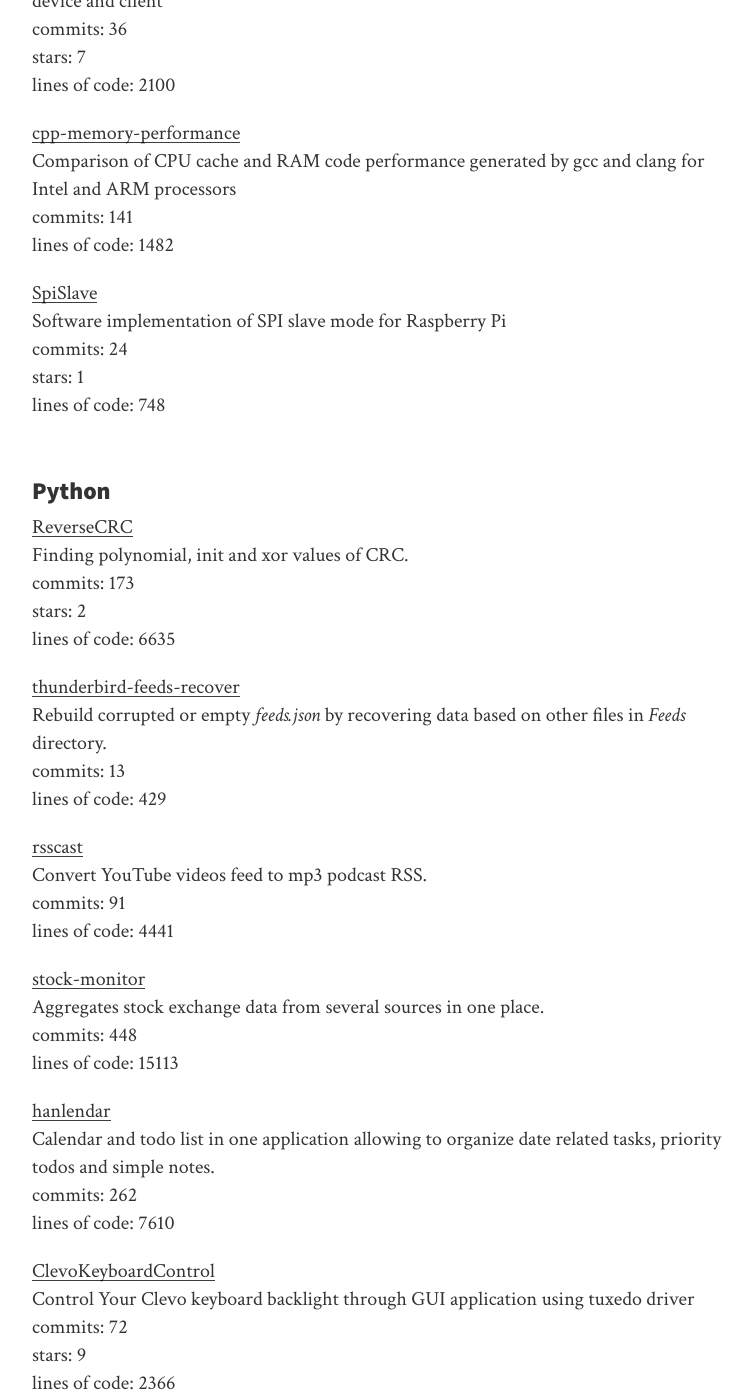
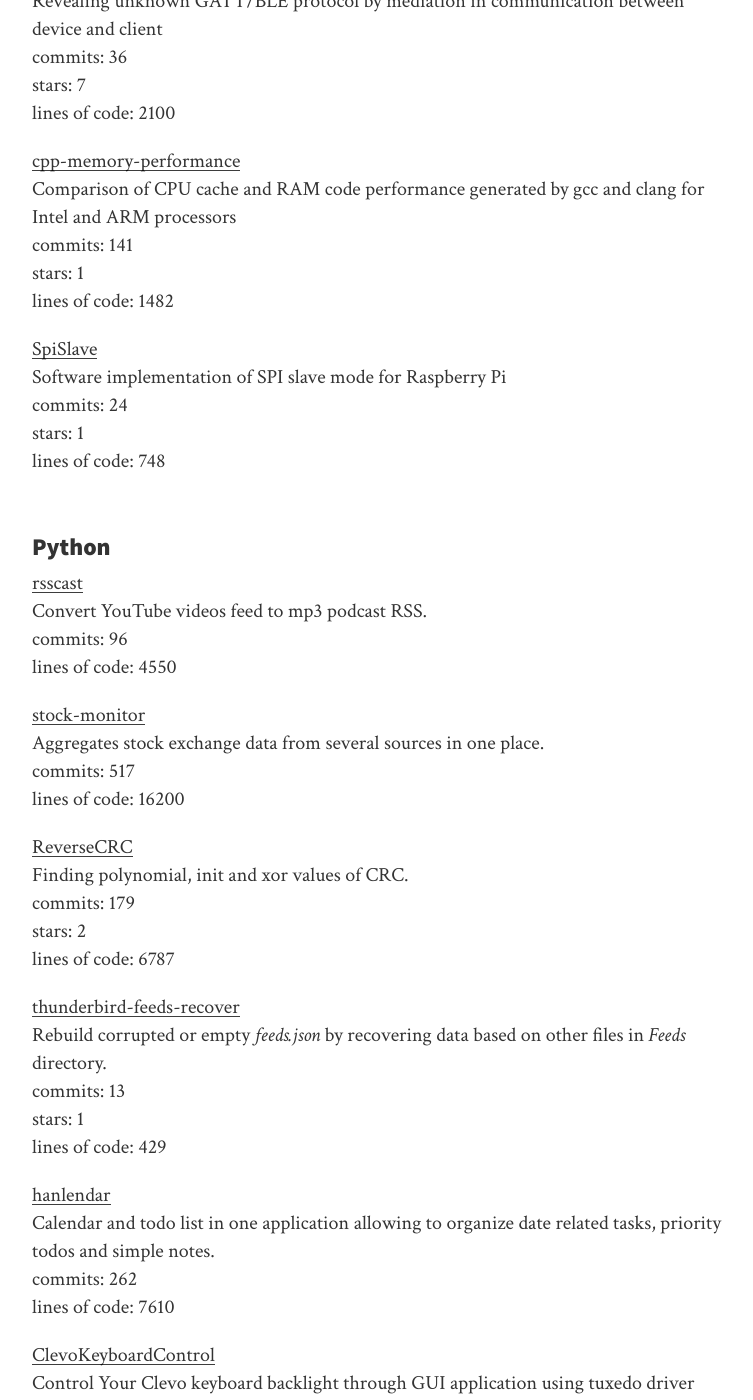
Before and after one commit to anetczuk/anetczuk.github.io, a Jekyll site: the page built from docs/repos.md, in a window 1280 px wide and 1400 px high, scrolled down 2417 px. Shown: the whole window, without its empty margins (258-1011 px from the left). Built offline with Jekyll 4.4.1, drawn with Linux system fonts in a browser that asks for light colours; nearby versions of some CDN libraries; some of the changed text lies outside the part shown.

Commit message:
Update content

```diff
--- a/docs/repos.md
+++ b/docs/repos.md
@@ -43,6 +43,7 @@
 [cpp-memory-performance](https://github.com/anetczuk/cpp-memory-performance)<br/>
 Comparison of CPU cache and RAM code performance generated by gcc and clang for Intel and ARM processors<br/>
 commits: 141<br/>
+stars: 1<br/>
 lines of code: 1482
 
 [image-drawer-2d](https://github.com/anetczuk/image-drawer-2d)<br/>
@@ -76,9 +77,9 @@
 
 [ReverseCRC](https://github.com/anetczuk/ReverseCRC)<br/>
 Finding polynomial, init and xor values of CRC.<br/>
-commits: 173<br/>
+commits: 179<br/>
 stars: 2<br/>
-lines of code: 6635
+lines of code: 6787
 
 [BluetoothGattMitm](https://github.com/anetczuk/BluetoothGattMitm)<br/>
 Revealing unknown GATT/BLE protocol by mediation in communication between device and client<br/>
@@ -89,6 +90,7 @@
 [cpp-memory-performance](https://github.com/anetczuk/cpp-memory-performance)<br/>
 Comparison of CPU cache and RAM code performance generated by gcc and clang for Intel and ARM processors<br/>
 commits: 141<br/>
+stars: 1<br/>
 lines of code: 1482
 
 [SpiSlave](https://github.com/anetczuk/SpiSlave)<br/>
@@ -99,26 +101,27 @@
 
 ### <a name="cat_python"></a> Python
 
+[rsscast](https://github.com/anetczuk/rsscast)<br/>
+Convert YouTube videos feed to mp3 podcast RSS.<br/>
+commits: 96<br/>
+lines of code: 4550
+
+[stock-monitor](https://github.com/anetczuk/stock-monitor)<br/>
+Aggregates stock exchange data from several sources in one place.<br/>
+commits: 517<br/>
+lines of code: 16200
+
 [ReverseCRC](https://github.com/anetczuk/ReverseCRC)<br/>
 Finding polynomial, init and xor values of CRC.<br/>
-commits: 173<br/>
+commits: 179<br/>
 stars: 2<br/>
-lines of code: 6635
+lines of code: 6787
 
 [thunderbird-feeds-recover](https://github.com/anetczuk/thunderbird-feeds-recover)<br/>
 Rebuild corrupted or empty *feeds.json* by recovering data based on other files in *Feeds* directory.<br/>
 commits: 13<br/>
+stars: 1<br/>
 lines of code: 429
-
-[rsscast](https://github.com/anetczuk/rsscast)<br/>
-Convert YouTube videos feed to mp3 podcast RSS.<br/>
-commits: 91<br/>
-lines of code: 4441
-
-[stock-monitor](https://github.com/anetczuk/stock-monitor)<br/>
-Aggregates stock exchange data from several sources in one place.<br/>
-commits: 448<br/>
-lines of code: 15113
 
 [hanlendar](https://github.com/anetczuk/hanlendar)<br/>
 Calendar and todo list in one application allowing to organize date related tasks, priority todos and simple notes.<br/>
@@ -249,13 +252,13 @@
 
 [rsscast](https://github.com/anetczuk/rsscast)<br/>
 Convert YouTube videos feed to mp3 podcast RSS.<br/>
-commits: 91<br/>
-lines of code: 4441
+commits: 96<br/>
+lines of code: 4550
 
 [stock-monitor](https://github.com/anetczuk/stock-monitor)<br/>
 Aggregates stock exchange data from several sources in one place.<br/>
-commits: 448<br/>
-lines of code: 15113
+commits: 517<br/>
+lines of code: 16200
 
 [hanlendar](https://github.com/anetczuk/hanlendar)<br/>
 Calendar and todo list in one application allowing to organize date related tasks, priority todos and simple notes.<br/>
@@ -329,40 +332,40 @@
 </tr> </thead>
 <tbody>
 <tr>
-        <td><a href="https://github.com/anetczuk/anetczuk.github.io">anetczuk.github.io</a></td>
-        <td>2018-06-13 18:26:01</td> <td>2022-02-06 01:03:09</td> <td style="text-align:center">34</td>
+        <td><a href="https://github.com/anetczuk/rsscast">rsscast</a></td>
+        <td>2021-02-07 20:00:00</td> <td>2022-03-29 18:00:19</td> <td style="text-align:center">96</td>
         <td style="text-align:center"></td>
-        <td style="text-align:center">4540</td>
+        <td style="text-align:center">4550</td>
+</tr>
+<tr>
+        <td><a href="https://github.com/anetczuk/stock-monitor">stock-monitor</a></td>
+        <td>2020-10-13 22:38:09</td> <td>2022-03-24 20:29:31</td> <td style="text-align:center">517</td>
+        <td style="text-align:center"></td>
+        <td style="text-align:center">16200</td>
 </tr>
 <tr>
         <td><a href="https://github.com/anetczuk/ReverseCRC">ReverseCRC</a></td>
-        <td>2017-12-25 20:54:15</td> <td>2022-02-05 23:28:00</td> <td style="text-align:center">173</td>
+        <td>2017-12-25 20:54:15</td> <td>2022-02-08 23:02:56</td> <td style="text-align:center">179</td>
         <td style="text-align:center">2</td>
-        <td style="text-align:center">6635</td>
+        <td style="text-align:center">6787</td>
+</tr>
+<tr>
+        <td><a href="https://github.com/anetczuk/anetczuk.github.io">anetczuk.github.io</a></td>
+        <td>2018-06-13 18:26:01</td> <td>2022-02-08 21:20:58</td> <td style="text-align:center">38</td>
+        <td style="text-align:center"></td>
+        <td style="text-align:center">4696</td>
 </tr>
 <tr>
         <td><a href="https://github.com/anetczuk/thunderbird-feeds-recover">thunderbird-feeds-recover</a></td>
         <td>2022-01-23 18:40:07</td> <td>2022-01-23 19:30:21</td> <td style="text-align:center">13</td>
-        <td style="text-align:center"></td>
+        <td style="text-align:center">1</td>
         <td style="text-align:center">429</td>
-</tr>
-<tr>
-        <td><a href="https://github.com/anetczuk/rsscast">rsscast</a></td>
-        <td>2021-02-07 20:00:00</td> <td>2022-01-22 08:52:31</td> <td style="text-align:center">91</td>
-        <td style="text-align:center"></td>
-        <td style="text-align:center">4441</td>
 </tr>
 <tr>
         <td><a href="https://github.com/anetczuk/dk-mage">dk-mage</a></td>
         <td>2021-07-21 23:10:54</td> <td>2022-01-06 22:08:12</td> <td style="text-align:center">477</td>
         <td style="text-align:center">1</td>
         <td style="text-align:center">16132</td>
-</tr>
-<tr>
-        <td><a href="https://github.com/anetczuk/stock-monitor">stock-monitor</a></td>
-        <td>2020-10-13 22:38:09</td> <td>2022-01-05 00:02:40</td> <td style="text-align:center">448</td>
-        <td style="text-align:center"></td>
-        <td style="text-align:center">15113</td>
 </tr>
 <tr>
         <td><a href="https://github.com/anetczuk/hanlendar">hanlendar</a></td>
@@ -385,7 +388,7 @@
 <tr>
         <td><a href="https://github.com/anetczuk/LinakDeskApp">LinakDeskApp</a></td>
         <td>2018-09-10 22:43:05</td> <td>2021-11-08 00:23:53</td> <td style="text-align:center">235</td>
-        <td style="text-align:center">109</td>
+        <td style="text-align:center">119</td>
         <td style="text-align:center">5184</td>
 </tr>
 <tr>
@@ -421,7 +424,7 @@
 <tr>
         <td><a href="https://github.com/anetczuk/linak_bt_desk">linak_bt_desk</a></td>
         <td>2018-07-27 21:52:13</td> <td>2020-05-31 21:14:36</td> <td style="text-align:center">56</td>
-        <td style="text-align:center">12</td>
+        <td style="text-align:center">13</td>
         <td style="text-align:center"></td>
 </tr>
 <tr>
@@ -439,7 +442,7 @@
 <tr>
         <td><a href="https://github.com/anetczuk/cpp-memory-performance">cpp-memory-performance</a></td>
         <td>2019-11-14 22:58:00</td> <td>2020-01-16 23:30:04</td> <td style="text-align:center">141</td>
-        <td style="text-align:center"></td>
+        <td style="text-align:center">1</td>
         <td style="text-align:center">1482</td>
 </tr>
 <tr>
@@ -470,7 +473,7 @@
         <td><a href="https://github.com/anetczuk/thunderbird-webmail">thunderbird-webmail</a></td>
         <td>2018-12-23 23:13:11</td> <td>2018-12-29 21:50:44</td> <td style="text-align:center">42</td>
         <td style="text-align:center"></td>
-        <td style="text-align:center">57039</td>
+        <td style="text-align:center"></td>
 </tr>
 <tr>
         <td><a href="https://github.com/anetczuk/MemoryMap">MemoryMap</a></td>
@@ -536,7 +539,7 @@
 </tbody>
 <tfoot> <tr>
       <th id="total" colspan="3" style="text-align:right">Total:</th>
-      <th style="text-align:center">2840</th>
-      <th style="text-align:center">146</th>
-      <th style="text-align:center">156518</th>
+      <th style="text-align:center">2924</th>
+      <th style="text-align:center">159</th>
+      <th style="text-align:center">100983</th>
 </tr> </tfoot></table>
```
Also changed, not shown: other parts of docs/repos.md (+6 -6 lines).
